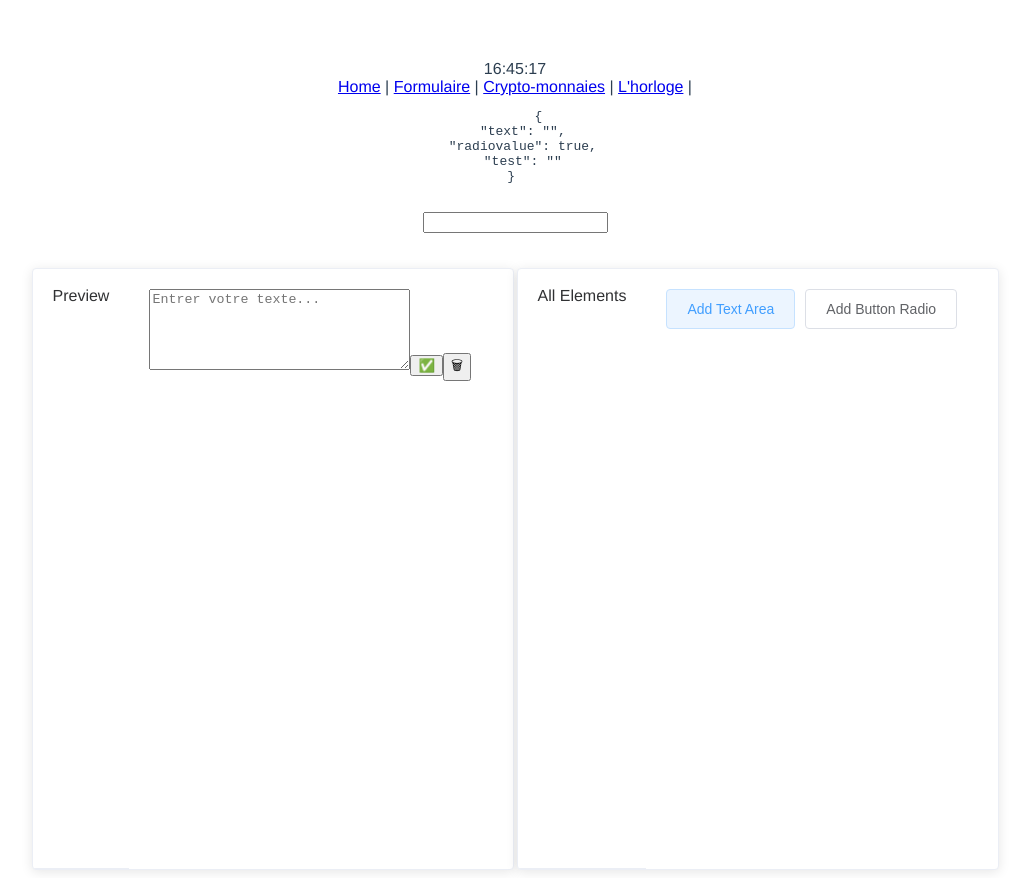
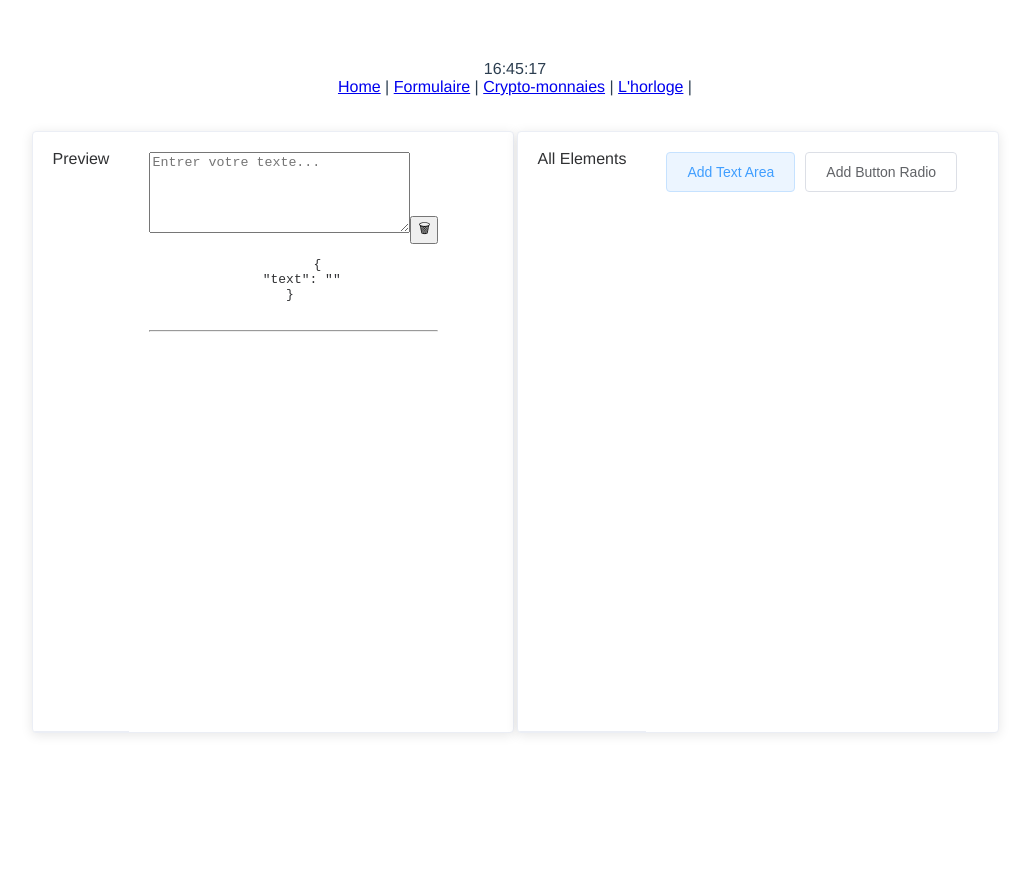
Before and after one commit to mchemlal/vue.js-clock-formBuilder-moduleCryptoMonnaie, a Vue app: page /formulaire in a window 1280 px wide. Both pictures are taken after a click on the button "Add Text Area". Shown: the whole page, without its empty margins (125-1155 px from the left). After the commit the page ends 800 px from the top, so only its background shows below. Built offline with nearby package versions, Linux system fonts and the light colour scheme.

Commit message:
model done on each component

```diff
--- a/src/App.vue
+++ b/src/App.vue
@@ -1,7 +1,7 @@
 <template>
   <div id="app">
     <header>
-      <clockDigital style=""></clockDigital>
+      <clockDigital></clockDigital>
     </header>
       <router-link to="/">Home</router-link> |
       <router-link to="/formulaire">Formulaire</router-link> |
--- a/src/components/FormBuilder.vue
+++ b/src/components/FormBuilder.vue
@@ -5,7 +5,7 @@
                 <span>Preview</span>
             </div>
           <div v-for="(item, index) in schema.fields" :key="index">
-            <component :is="getCompo(item)" :model="model"></component>
+            <component :is="getCompo(item)"></component>
           </div>
         </el-card>
       <el-card class="box-card">
--- a/src/components/InputTextArea.vue
+++ b/src/components/InputTextArea.vue
@@ -3,10 +3,12 @@
         <div class="test">
 
   <div v-if="isDisplay">
-    <textarea id="mytextarea" type="text" placeholder="Entrer votre texte..." cols="30" rows="5" style="outline: 1px green" v-model="text"></textarea>
-    <button type="submit">✅</button>
+    <textarea id="mytextarea" type="text" placeholder="Entrer votre texte..." cols="30" rows="5" style="outline: 1px green" v-model="model.text"></textarea>
     <button v-on:click="hide">🗑</button>
-    <p>{{ text }}</p>
+      <pre>
+      {{ JSON.stringify(model, null, 2)}} <!-- ARG(valeur, remplacant, espace)-->
+    </pre>
+    <hr>
   </div>
 </div>
     </div>
@@ -17,7 +19,9 @@ export default {
     data() {
 
    return {
-     text: '',
+     model: {
+            text: '',
+     },
      isDisplay: true
      }
   },
--- a/src/components/RadioBox.vue
+++ b/src/components/RadioBox.vue
@@ -3,17 +3,21 @@
         <div v-if="isDisplay">
         <p for="title" contenteditable=""><strong>Titre</strong></p>
         <input type="radio" id="contactChoice1"
-        name="contact" value="email"  v-model="radiovalue">
+        name="contact" value="Champ 1"  v-model="model.radiovalue">
     <label for="contactChoice1" contenteditable="">Champ 1</label>
 
     <input type="radio" id="contactChoice2"
-     name="contact" value="telephone"  v-model="radiovalue">
+     name="contact" value="Champ 2"  v-model="model.radiovalue">
     <label for="contactChoice2" contenteditable>Champ 2</label>
 
     <input type="radio" id="contactChoice3"
-     name="contact" value="courrier"  v-model="radiovalue">
+     name="contact" value="Champ 3"  v-model="model.radiovalue">
     <label for="contactChoice3" contenteditable>Champ 3</label>
     <button v-on:click="hide" style="margin-left: 10px">🗑</button>
+    <pre>
+      {{ JSON.stringify(model, null, 2)}} <!-- ARG(valeur, remplacant, espace)-->
+    </pre>
+    <hr>
     </div>
     </div>
 </template>
@@ -21,7 +25,11 @@
 <script>
 export default {
     data() {
-   return {isDisplay: true}
+   return {
+       model: {
+            radiovalue: '',
+     },
+       isDisplay: true}
   },
 
     methods: {
--- a/src/views/formulaire.vue
+++ b/src/views/formulaire.vue
@@ -1,9 +1,5 @@
 <template>
   <div>
-    <pre>
-      {{ JSON.stringify(model, null, 2)}} <!-- ARG(valeur, remplacant, espace)-->
-    </pre>
-    <input type="text" v-model="model.test">
     <FormBuilder :schema="schema" :model="model"></FormBuilder>   <!--- Props from FormBuilder = data() from script -->
   </div>
 </template>
```
